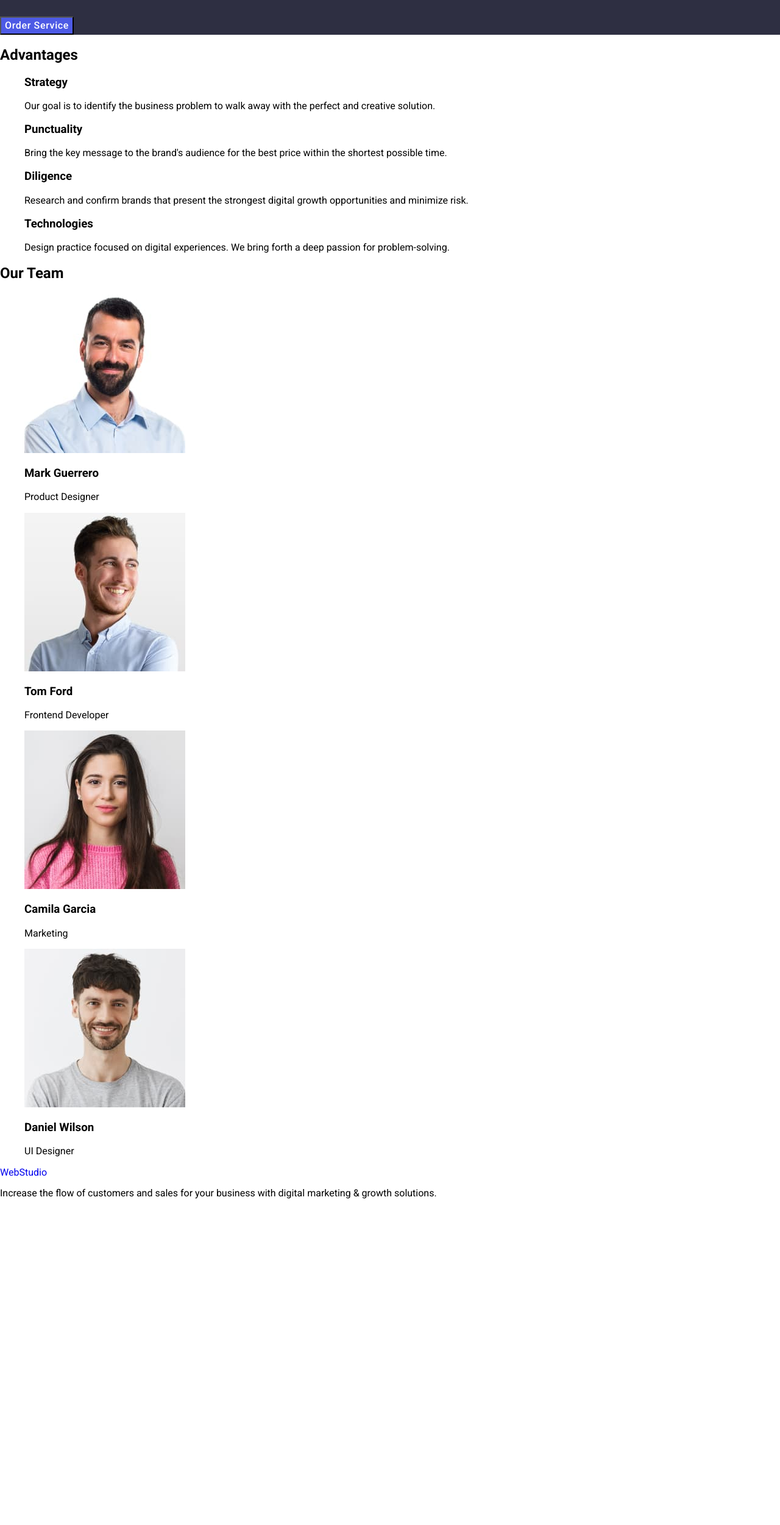
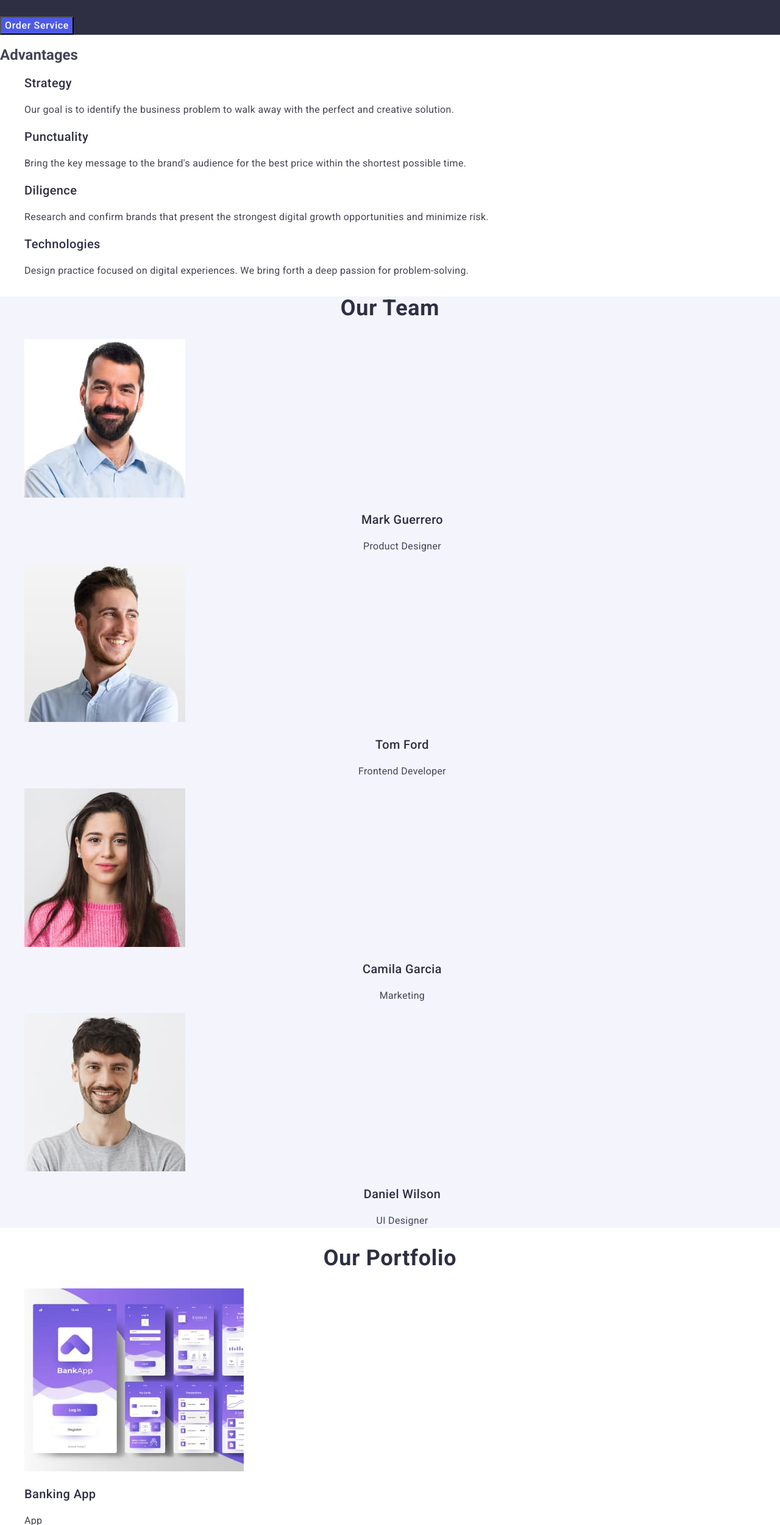
Before and after one commit to Yuliia-Voloshyna/goit-markup-hw-05, a plain HTML site: page index.html in a window 1280 px wide. Shown: the part 299-2800 px from the top of the page at 61% size. Before the commit the page ends 2282 px from the top, so only its background shows below. Drawn offline with nearby package versions, Linux system fonts and the light colour scheme.

Commit message:
edit index.html and styles.css

```diff
--- a/css/styles.css
+++ b/css/styles.css
@@ -1,5 +1,7 @@
 body {
   font-family: 'Roboto', sans-serif;
+  color: #434455;
+  background-color: #fff;
 }
 
 ul,
@@ -15,12 +17,21 @@ button {
   cursor: pointer;
 }
 
+address {
+  font-style: normal;
+}
+
+footer {
+  background-color: #2e2f42;
+}
+
 /* #region Header */
 
 .logo {
+  font-family: 'Releway', sans-serif;
   font-weight: 700;
   font-size: 18px;
-  line-height: 1.1666;
+  line-height: 1.17;
   letter-spacing: 0.03em;
   text-transform: uppercase;
   color: #4d5ae5;
@@ -74,7 +85,7 @@ button {
 .hero-title {
   font-weight: 700;
   font-size: 56px;
-  line-height: 1.07143;
+  line-height: 1.07;
   letter-spacing: 0.02em;
   text-align: center;
   color: #fff;
@@ -98,3 +109,110 @@ button {
 }
 
 /* endregion Hero */
+
+/* region section 1 */
+
+.advantages-item {
+  font-weight: 500;
+  font-size: 20px;
+  line-height: 1.2;
+  letter-spacing: 0.02em;
+  color: #2e2f42;
+}
+
+.address-item-descr {
+  font-size: 16px;
+  line-height: 1.5;
+  letter-spacing: 0.02em;
+  color: #434455;
+}
+
+/* endregion section 1 */
+
+/* region section 2 */
+
+.section-our-team {
+  background: #f4f4fd;
+}
+.section-our-team-title {
+  font-weight: 700;
+  font-size: 36px;
+  line-height: 1.11;
+  letter-spacing: 0.02em;
+  text-align: center;
+  color: #2e2f42;
+}
+
+.our-team-workers-img {
+  background: url('path_to_image');
+}
+
+.our-team-workers {
+  font-weight: 500;
+  font-size: 20px;
+  line-height: 1.2;
+  letter-spacing: 0.02em;
+  text-align: center;
+  color: #2e2f42;
+}
+
+.our-team-position {
+  font-size: 16px;
+  line-height: 1.5;
+  letter-spacing: 0.02em;
+  text-align: center;
+  color: #434455;
+}
+/* endregion section 2 */
+
+/* region section 3 */
+
+.section-our-portfolio-title {
+  font-weight: 700;
+  font-size: 36px;
+  line-height: 1.11;
+  letter-spacing: 0.02em;
+  text-align: center;
+  color: #2e2f42;
+}
+
+.our-portfolio-item {
+  font-weight: 500;
+  font-size: 20px;
+  line-height: 1.2;
+  letter-spacing: 0.02em;
+  color: #2e2f42;
+}
+
+.our-portfolio-descr {
+  font-size: 16px;
+  line-height: 1.5;
+  letter-spacing: 0.02em;
+  color: #434455;
+}
+
+/* endregion section 3 */
+
+/* region footer */
+
+.footer-logo {
+  font-family: 'Releway', sans-serif;
+  font-weight: 700;
+  font-size: 18px;
+  line-height: 1.17;
+  letter-spacing: 0.03em;
+  text-transform: uppercase;
+  color: #4d5ae5;
+}
+
+.footer-span {
+  color: #f4f4fd;
+}
+
+.footer-item {
+  font-size: 16px;
+  line-height: 1.5;
+  letter-spacing: 0.02em;
+  color: #f4f4fd;
+}
+/* endregion footer */
--- a/index.html
+++ b/index.html
@@ -66,33 +66,33 @@
       <!-- #endregion hero -->
 
       <!-- #region section 1 -->
-      <section>
-        <h2>Advantages</h2>
-        <ul>
-          <li>
-            <h3>Strategy</h3>
-            <p>
+      <section class="section-advantages">
+        <h2 class="advantages-title">Advantages</h2>
+        <ul class="advantages-menu">
+          <li class="advantages-menu-list">
+            <h3 class="advantages-item">Strategy</h3>
+            <p class="address-item-descr">
               Our goal is to identify the business problem to walk away with the
               perfect and creative solution.
             </p>
           </li>
-          <li>
-            <h3>Punctuality</h3>
-            <p>
+          <li class="advantages-menu-list">
+            <h3 class="advantages-item">Punctuality</h3>
+            <p class="address-item-descr">
               Bring the key message to the brand's audience for the best price
               within the shortest possible time.
             </p>
           </li>
-          <li>
-            <h3>Diligence</h3>
-            <p>
+          <li class="advantages-menu-list">
+            <h3 class="advantages-item">Diligence</h3>
+            <p class="address-item-descr">
               Research and confirm brands that present the strongest digital
               growth opportunities and minimize risk.
             </p>
           </li>
-          <li>
-            <h3>Technologies</h3>
-            <p>
+          <li class="advantages-menu-list">
+            <h3 class="advantages-item">Technologies</h3>
+            <p class="address-item-descr">
               Design practice focused on digital experiences. We bring forth a
               deep passion for problem-solving.
             </p>
@@ -102,58 +102,138 @@
       <!-- #endregion section 1 -->
 
       <!-- #region section 2 -->
-      <section>
-        <h2>Our Team</h2>
-        <ul>
-          <li>
+      <section class="section-our-team">
+        <h2 class="section-our-team-title">Our Team</h2>
+        <ul class="our-team-menu">
+          <li class="our-team-menu-item">
             <img
+              class="our-team-workers-img"
               src="./images/mark-guerrero.jpg"
               alt="mark-guerrero"
               width="264"
               height="260"
             />
-            <h3>Mark Guerrero</h3>
-            <p>Product Designer</p>
+            <h3 class="our-team-workers">Mark Guerrero</h3>
+            <p class="our-team-position">Product Designer</p>
           </li>
-          <li>
+          <li class="our-team-menu-item">
             <img
+              class="our-team-workers-img"
               src="./images/tom-ford.jpg"
               alt="tom-ford"
               width="264"
               height="260"
             />
-            <h3>Tom Ford</h3>
-            <p>Frontend Developer</p>
+            <h3 class="our-team-workers">Tom Ford</h3>
+            <p class="our-team-position">Frontend Developer</p>
           </li>
-          <li>
+          <li class="our-team-menu-item">
             <img
+              class="our-team-workers-img"
               src="./images/camila-garcia.jpg"
               alt="camila-garcia"
               width="264"
               height="260"
             />
-            <h3>Camila Garcia</h3>
-            <p>Marketing</p>
+            <h3 class="our-team-workers">Camila Garcia</h3>
+            <p class="our-team-position">Marketing</p>
           </li>
-          <li>
+          <li class="our-team-menu-item">
             <img
+              class="our-team-workers-img"
               src="./images/daniel-wilson.jpg"
               alt="daniel-wilson"
               width="264"
               height="260"
             />
-            <h3>Daniel Wilson</h3>
-            <p>UI Designer</p>
+            <h3 class="our-team-workers">Daniel Wilson</h3>
+            <p class="our-team-position">UI Designer</p>
           </li>
         </ul>
       </section>
       <!-- #endregion section 2 -->
+
+      <!-- region section 3 -->
+      <section class="section-our-portfolio">
+        <h2 class="section-our-portfolio-title">Our Portfolio</h2>
+        <ul class="our-portfolio-menu">
+          <li class="our-portfolio-menu-list">
+            <img
+              class="our-portfolio-item-img"
+              src="./images/banking-app.jpg"
+              alt="banking-app"
+              width="360"
+              height="300"
+            />
+            <h3 class="our-portfolio-item">Banking App</h3>
+            <p class="our-portfolio-descr">App</p>
+          </li>
+          <li class="our-portfolio-menu-list">
+            <img
+              class="our-portfolio-item-img"
+              src="./images/cashless-payment.jpg"
+              alt="cashless-payment"
+              width="360"
+              height="300"
+            />
+            <h3 class="our-portfolio-item">Cashless Payment</h3>
+            <p class="our-portfolio-descr">Marketing</p>
+          </li>
+          <li class="our-portfolio-menu-list">
+            <img
+              class="our-portfolio-item-img"
+              src="./images/meditation-app.jpg"
+              alt="meditation-app"
+              width="360"
+              height="300"
+            />
+            <h3 class="our-portfolio-item">Meditation App</h3>
+            <p class="our-portfolio-descr">App</p>
+          </li>
+          <li class="our-portfolio-menu-list">
+            <img
+              class="our-portfolio-item-img"
+              src="./images/taxi-service.jpg"
+              alt="taxi-service"
+              width="360"
+              height="300"
+            />
+            <h3 class="our-portfolio-item">Taxi Service</h3>
+            <p class="our-portfolio-descr">Marketing</p>
+          </li>
+          <li class="our-portfolio-menu-list">
+            <img
+              class="our-portfolio-item-img"
+              src="./images/screen-illustrations.jpg"
+              alt="screen-illustrations"
+              width="360"
+              height="300"
+            />
+            <h3 class="our-portfolio-item">Screen Illustrations</h3>
+            <p class="our-portfolio-descr">Design</p>
+          </li>
+          <li class="our-portfolio-menu-list">
+            <img
+              class="our-portfolio-item-img"
+              src="./images/online-courses.jpg"
+              alt="online-courses"
+              width="360"
+              height="300"
+            />
+            <h3 class="our-portfolio-item">Online Courses</h3>
+            <p class="our-portfolio-descr">Marketing</p>
+          </li>
+        </ul>
+      </section>
+      <!-- endregion section 3 -->
     </main>
 
     <!-- #region footer -->
-    <footer>
-      <a href="./index.html">WebStudio</a>
-      <p>
+    <footer class="footer">
+      <a class="footer-logo" href="./index.html"
+        >Web<span class="footer-span">Studio</span></a
+      >
+      <p class="footer-item">
         Increase the flow of customers and sales for your business with digital
         marketing & growth solutions.
       </p>
```
Also changed, not shown: images/banking-app.jpg (added), images/cashless-payment.jpg (added), images/meditation-app.jpg (added), images/online-courses.jpg (added), images/screen-illustrations.jpg (added), images/taxi-service.jpg (added).
